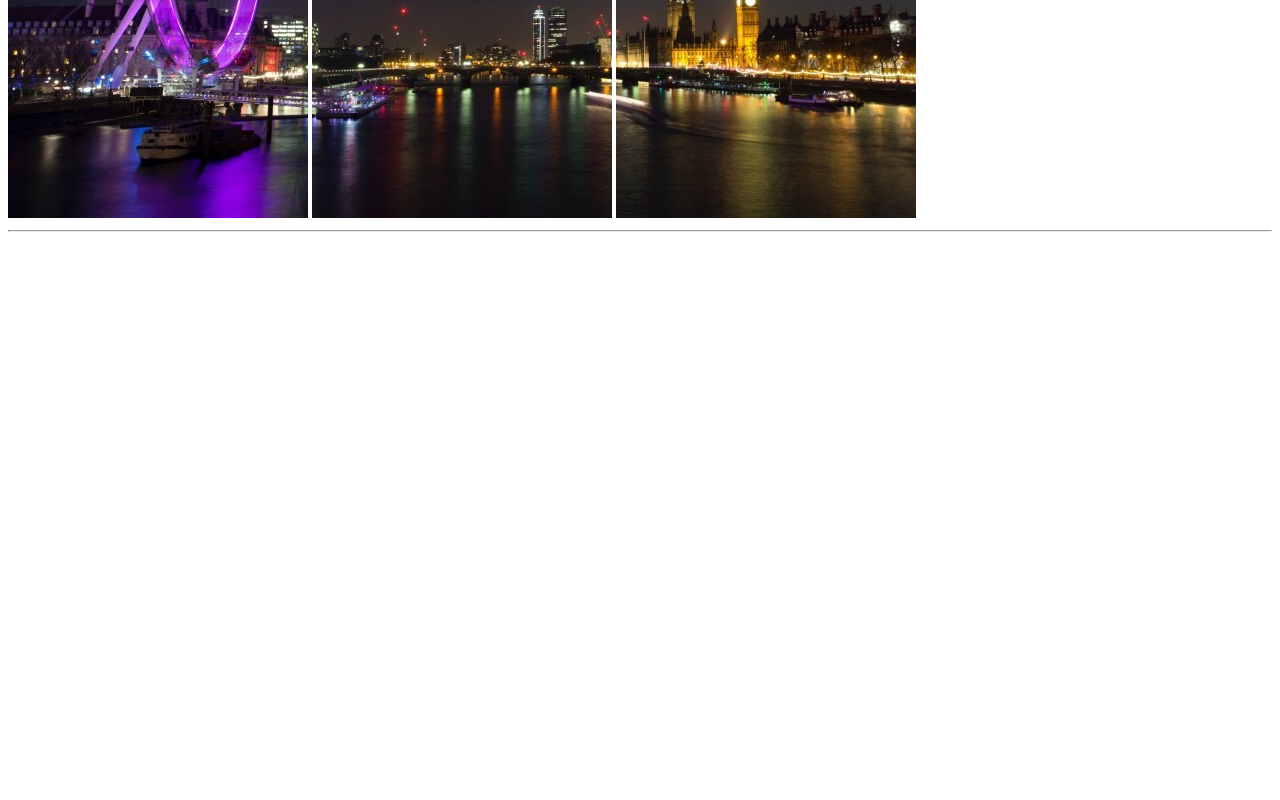
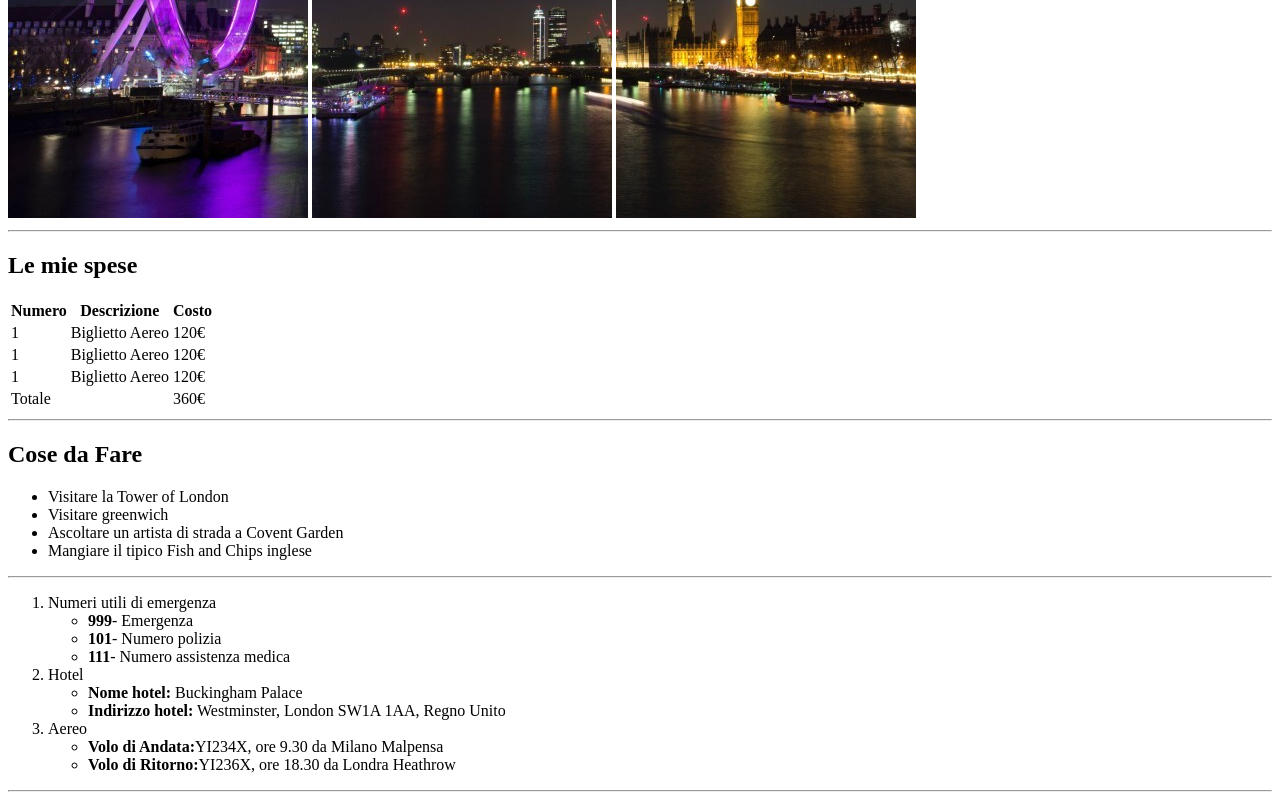
Before and after one commit to ElisaBoscani/html-london-trip, a plain HTML site: page index.html in a window 1280 px wide. Shown: the part 462-1262 px from the top of the page. Before the commit the page ends 800 px from the top, so only its background shows below. Drawn offline with Linux system fonts and the light colour scheme.

Commit message:
add page content

```diff
--- a/index.html
+++ b/index.html
@@ -19,5 +19,96 @@
       <hr />
     </header>
     <!-- /immagini -->
+    <main>
+      <section class="spese">
+        <h2>Le mie spese</h2>
+        <table>
+          <thead>
+            <tr>
+              <th>Numero</th>
+              <th>Descrizione</th>
+              <th>Costo</th>
+            </tr>
+          </thead>
+          <!-- parte superiore della tabella -->
+          <tbody>
+            <tr>
+              <td>1</td>
+              <td>Biglietto Aereo</td>
+              <td>120€</td>
+            </tr>
+            <tr>
+              <td>1</td>
+              <td>Biglietto Aereo</td>
+              <td>120€</td>
+            </tr>
+            <tr>
+              <td>1</td>
+              <td>Biglietto Aereo</td>
+              <td>120€</td>
+            </tr>
+          </tbody>
+          <!-- informazioni -->
+          <tfoot>
+            <tr>
+              <td>Totale</td>
+              <td></td>
+              <td>360€</td>
+            </tr>
+          </tfoot>
+          <!-- totali -->
+        </table>
+        <hr />
+      </section>
+      <!-- /spese -->
+      <section class="attivita">
+        <h2>Cose da Fare</h2>
+        <ul>
+          <li>Visitare la Tower of London</li>
+          <li>Visitare greenwich</li>
+          <li>Ascoltare un artista di strada a Covent Garden</li>
+          <li>Mangiare il tipico Fish and Chips inglese</li>
+        </ul>
+        <hr />
+        <!-- /attivita -->
+      </section>
+      <section class="info">
+        <ol>
+          <li>
+            Numeri utili di emergenza
+            <ul>
+              <li><strong>999</strong>- Emergenza</li>
+              <li><strong>101</strong>- Numero polizia</li>
+              <li><strong>111</strong>- Numero assistenza medica</li>
+            </ul>
+          </li>
+          <li>
+            Hotel
+            <ul>
+              <li><strong>Nome hotel:</strong> Buckingham Palace</li>
+              <li>
+                <strong>Indirizzo hotel:</strong> Westminster, London SW1A 1AA,
+                Regno Unito
+              </li>
+            </ul>
+          </li>
+          <li>
+            Aereo
+            <ul>
+              <li>
+                <strong>Volo di Andata:</strong>YI234X, ore 9.30 da Milano
+                Malpensa
+              </li>
+              <li>
+                <strong>Volo di Ritorno:</strong>YI236X, ore 18.30 da Londra
+                Heathrow
+              </li>
+            </ul>
+          </li>
+        </ol>
+        <hr />
+        <!-- /info -->
+      </section>
+    </main>
   </body>
 </html>
```
